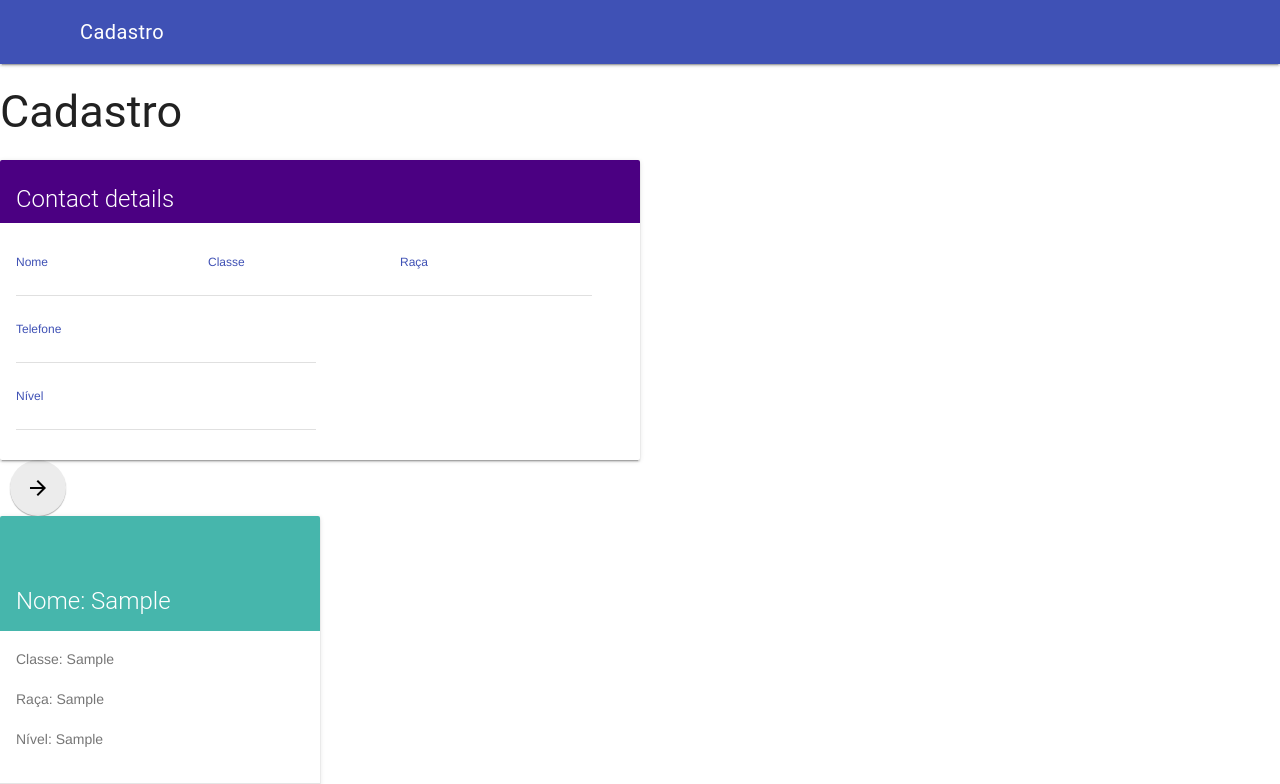
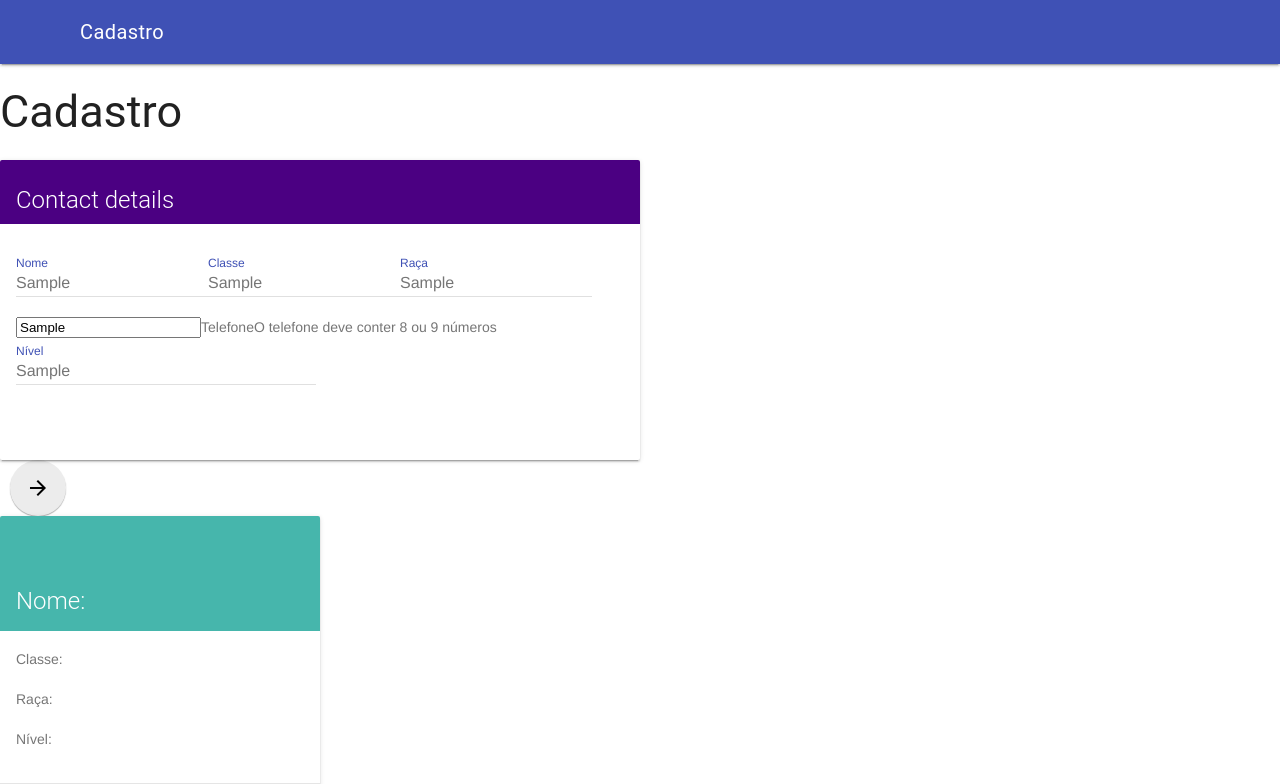
Before and after one commit to evelisee-zz/xablau, an Angular app: page /cadastro in a window 1280 px wide. Both pictures are taken after typing "Sample", "Sample", "Sample", "Sample", "Sample" into the empty fields and a click on the button "arrow_forward". Shown: the top 784 px of the page. Built offline with nearby package versions, Linux system fonts and the light colour scheme.

Commit message:
usando reactive formas

```diff
--- a/src/app/pages/cadastro/cadastro.component.html
+++ b/src/app/pages/cadastro/cadastro.component.html
@@ -1,13 +1,12 @@
 <h2>Cadastro</h2>
-<form #formCadastro="ngForm" id="mycard" (ngSubmit)="salvar(formCadastro)">
+<!-- Validação de template -->
+<!-- <form #formCadastro="ngForm" id="mycard" (ngSubmit)="salvar(formCadastro)">
   <div class="demo-card-wide mdl-card mdl-shadow--2dp">
     <div class="mdl-card__title">
       <h2 class="mdl-card__title-text">Contact details</h2>
     </div>
 
     <div class="mdl-card__supporting-text">
-      <!-- First, tell us how to get in touch with you! -->
-
         <div id="name">
           <div class="mdl-textfield mdl-js-textfield mdl-textfield--floating-label">
             <input #nome="ngModel" [(ngModel)]="cadastro.nome" name="nome" class="mdl-textfield__input" type="text" id="nome" required>
@@ -48,7 +47,61 @@
 
     </div>
 
-    <!-- FAB button with ripple -->
+    <div id="next">
+      <button class="mdl-button mdl-js-button mdl-button--fab mdl-js-ripple-effect">
+        <i class="material-icons">arrow_forward</i>
+      </button>
+    </div>
+</form> -->
+
+<!-- Reactive Forms -->
+<form id="mycard" [formGroup]="formCadastroLogin" (ngSubmit)="salvarReactiveForms()">
+  <div class="demo-card-wide mdl-card mdl-shadow--2dp">
+    <div class="mdl-card__title">
+      <h2 class="mdl-card__title-text">Contact details</h2>
+    </div>
+
+    <div class="mdl-card__supporting-text">
+        <div id="name">
+          <div class="mdl-textfield mdl-js-textfield mdl-textfield--floating-label">
+            <input formControlName="nome"  name="nome" class="mdl-textfield__input" type="text" id="nome" required>
+            <label class="mdl-textfield__label" for="nome">Nome</label>
+          </div>
+          <div class="mdl-textfield mdl-js-textfield mdl-textfield--floating-label">
+            <input formControlName="classe" name="classe"  class="mdl-textfield__input" type="text" id="classe" required>
+            <label class="mdl-textfield__label" for="classe">Classe</label>
+            <!-- <span class="mdl-textfield__error" *ngIf="classe.invalid && classe.touched">Classe é obrigatório</span> -->
+          </div>
+          <div class="mdl-textfield mdl-js-textfield mdl-textfield--floating-label">
+            <input formControlName="raca" name="raca" class="mdl-textfield__input" type="text" id="raca" required>
+            <label class="mdl-textfield__label" for="raca">Raça</label>
+            <!-- <span class="mdl-textfield__error" *ngIf="raca.invalid && raca.touched">Raça é obrigatório</span> -->
+          </div>
+        </div>
+
+        <div id="contact">
+          <div id="phone">
+            <!-- <div class="mdl-textfield mdl-js-textfield mdl-textfield--floating-label"> -->
+              <input formControlName="telefone"  name="telefone" type="text" id="telefone" required>
+              <label for="telefone">Telefone</label>
+              <span *ngIf="formCadastroLogin.get('telefone').errors?.pattern">O telefone deve conter 8 ou 9 números</span>
+              <!-- <span class="mdl-textfield__error" *ngIf="telefone.invalid && telefone.touched">Telefone é obrigatório</span> -->
+            <!-- </div> -->
+          </div>
+
+          <div id="email">
+            <div class="mdl-textfield mdl-js-textfield mdl-textfield--floating-label">
+              <input formControlName="nivel"  name="nivel" class="mdl-textfield__input" type="text" required>
+
+              <label class="mdl-textfield__label" for="nivel">Nível</label>
+              <!-- <span class="mdl-textfield__error" *ngIf="nivel.invalid && nivel.touched">Nível é obrigatório</span> -->
+            </div>
+          </div>
+        </div>
+    </div>
+
+    </div>
+
     <div id="next">
       <button class="mdl-button mdl-js-button mdl-button--fab mdl-js-ripple-effect">
         <i class="material-icons">arrow_forward</i>
--- a/src/app/pages/cadastro/cadastro.component.ts
+++ b/src/app/pages/cadastro/cadastro.component.ts
@@ -1,5 +1,5 @@
 import { Component, OnInit } from '@angular/core';
-import { NgForm } from '@angular/forms';
+import { FormControl, FormGroup, NgForm, Validators } from '@angular/forms';
 import { TitlePageService } from 'src/app/core/title.service';
 
 @Component({
@@ -8,6 +8,20 @@ import { TitlePageService } from 'src/app/core/title.service';
   styleUrls: ['./cadastro.component.css']
 })
 export class CadastroComponent{
+
+  // email = new FormControl('evelisevazquez@gmail.com');
+  // telefone = new FormControl('');
+  formCadastroLogin = new FormGroup({
+    nome: new FormControl('', Validators.required),
+    classe: new FormControl('', Validators.required),
+    raca: new FormControl('', Validators.required),
+    telefone: new FormControl('', [
+        Validators.required,
+        Validators.pattern(/[0-9]{4}-?[0-9]{4}[0-9]?/),
+    ]),
+    nivel: new FormControl('', Validators.required),
+  });
+
 
   cadastro = {
     nome: '',
@@ -20,6 +34,14 @@ export class CadastroComponent{
 
   constructor(private titlePageService: TitlePageService){
     this.titlePageService.atualizaTitulo('Cadastro');
+  }
+
+  acessar(){
+    console.log(this.formCadastroLogin.invalid);
+  }
+
+  salvarReactiveForms(){
+    console.log(this.formCadastroLogin.invalid);
   }
 
   salvar(formCadastro: NgForm) {
--- a/src/app/pages/cadastro/cadastro.module.ts
+++ b/src/app/pages/cadastro/cadastro.module.ts
@@ -2,7 +2,7 @@ import { NgModule } from '@angular/core';
 import { CommonModule } from '@angular/common';
 import { CadastroComponent } from './cadastro.component';
 import { RouterModule, Routes } from '@angular/router';
-import { FormsModule } from '@angular/forms';
+import { FormsModule, ReactiveFormsModule } from '@angular/forms';
 import { PersonagemComponent } from './personagem/personagem.component';
 import { CheckboxComponent } from './checkbox/checkbox.component';
 import { PersonagemService } from './personagem/personagem.service';
@@ -23,6 +23,7 @@ const routes: Routes = [
   imports: [
     CommonModule,
     FormsModule,
+    ReactiveFormsModule,
     RouterModule.forChild(routes)
   ],
   providers: [
--- /dev/null
+++ b/src/app/pages/home/dto/ActionDTO.ts
@@ -0,0 +1,12 @@
+import { DragonListInfo } from '../home.component';
+
+
+export class ActionDTO {
+    nome: string;
+    descricao: string;
+
+    constructor({name, desc}: DragonListInfo) {
+        this.nome = name;
+        this.descricao = desc;
+    }
+}
--- a/src/app/pages/home/home.component.html
+++ b/src/app/pages/home/home.component.html
@@ -9,8 +9,8 @@
     <li class="mdl-list__item" *ngFor="let persona of personas; let i = index">
       <span class="mdl-list__item-primary-content">
         <i class="material-icons mdl-list__item-avatar">person</i>
-        <span>{{persona.name}}</span>
-        <p>{{persona.desc}}</p>
+        <span>{{persona.nome}}</span>
+        <p>{{persona.descricao}}</p>
       </span>
       <a class="mdl-list__item-secondary-action" [ngClass]="{'violet': persona.favorited}" href="#" (click)="favoritar(i)"><i class="material-icons">star</i></a>
     </li>
--- a/src/app/pages/home/home.component.ts
+++ b/src/app/pages/home/home.component.ts
@@ -1,7 +1,7 @@
 import { Component, OnInit } from '@angular/core';
+import { ActionDTO } from 'src/app/pages/home/dto/ActionDTO';
 import { TitlePageService } from 'src/app/core/title.service';
 import { HomeService } from './home.service';
-import { Personas } from './interfaces/persona.interface';
 
 
 export interface Endereco {
@@ -51,10 +51,14 @@ export class HomeComponent implements OnInit{
   }
 
   ngOnInit() {
-    this.homeService.getDragonData().subscribe((list: DragonActionList) => {
-      console.log(list.actions);
-      this.personas = list.actions;
-    })
+    this.homeService.getDragonData();
+      this.homeService.getCEP('11015400').subscribe((list) => {
+        console.log(list);
+      })
+    // this.homeService.getDragonData().subscribe((list: DragonActionList) => {
+    //   console.log(list);
+    //   this.personas = list.actions.map(action => new ActionDTO(action));
+    // })
   }
     favoritar(index: number) {
       this.personas[index].favorited = !this.personas[index].favorited
@@ -70,15 +74,16 @@ export class HomeComponent implements OnInit{
   }
 
   buscarNaApi() {
-    this.homeService.getCEP(this.valorDoCEP).subscribe(
-      //deu bom
-      (endereco: Endereco) => {
-        this.endereco = endereco;
-      },
-      //deu ruim
-      (erro) => {
-        alert(erro)
-      }
-    );
+    console.log('sds')
+    // this.homeService.getCEP(this.valorDoCEP).subscribe(
+    //   //deu bom
+    //   (endereco) => {
+    //    console.log(endereco);
+    //   },
+    //   //deu ruim
+    //   (erro) => {
+    //     alert('Deu ruim');
+    //   }
+    // );
   }
 }
--- a/src/app/pages/home/home.service.ts
+++ b/src/app/pages/home/home.service.ts
@@ -1,5 +1,6 @@
-import { HttpClient } from '@angular/common/http';
+import { HttpClient, HttpHeaders } from '@angular/common/http';
 import { Injectable } from '@angular/core';
+import { catchError, map } from 'rxjs/operators';
 
 @Injectable()
 export class HomeService {
@@ -9,10 +10,40 @@ export class HomeService {
   ) { }
 
   getDragonData() {
-    return this.httpClient.get('http://www.dnd5eapi.co/api/monsters/adult-black-dragon/')
+    // return this.httpClient.get('http://www.dnd5eapi.co/api/monsters/adult-black-dragon/')
+    // return this.httpClient.get('http://www.dnd5eapi.co/api/monsters/adult-black-dragon/')
+    // .pipe(
+    //   map((response) => {
+    //     console.log(response)
+    //     return null;
+    //   })
+    // )
   }
 
-  getCEP(cep:string) {
-    return this.httpClient.get(`https://viacep.com.br/ws/${cep}/json/`)
+  getCEP(cep: string) {
+    let headers: HttpHeaders = new HttpHeaders();
+
+    return this
+      .httpClient
+      .get(`https://viacep.com.br/ws/${cep}/json/`)
+      .pipe(
+        map((response: any) => {
+          console.log(response)
+          return null
+        }),
+        catchError(error => {
+          console.log(error);
+          return error
+        })
+      )
+
+    // return this.httpClient.get(`https://viacep.com.br/ws/${cep}/json/`)
+    // .pipe(
+    //   map((response) => {
+    //     console.log(response);
+    //     console.log('adsassa');
+    //     return null
+    //   })
+    // )
   }
 }
```
